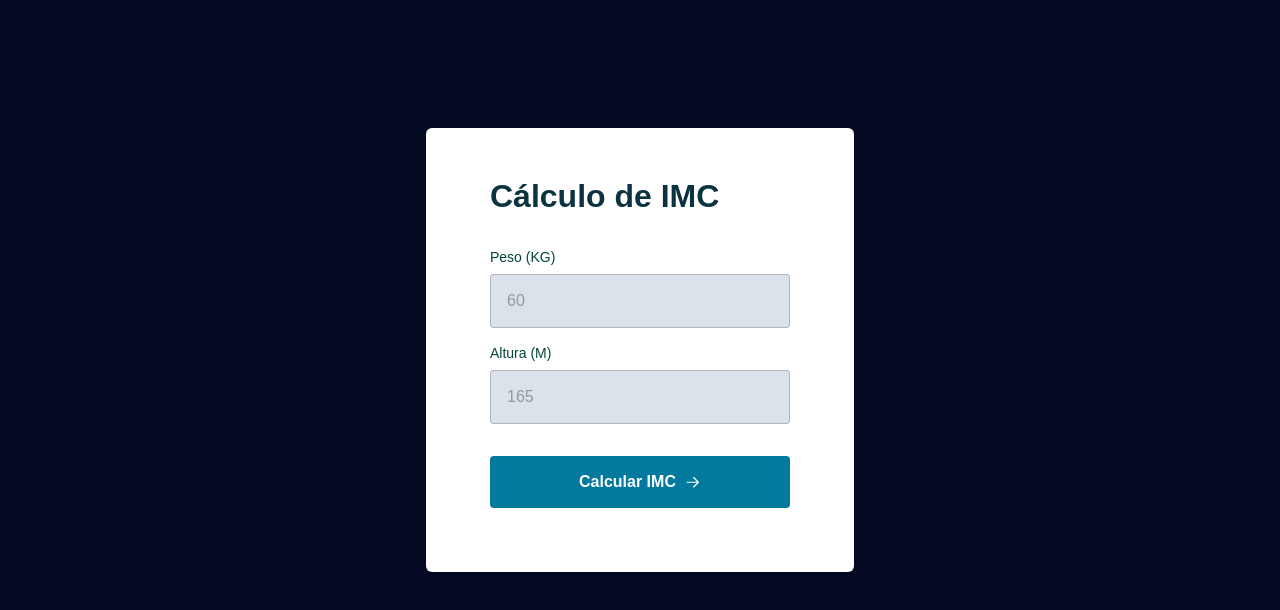
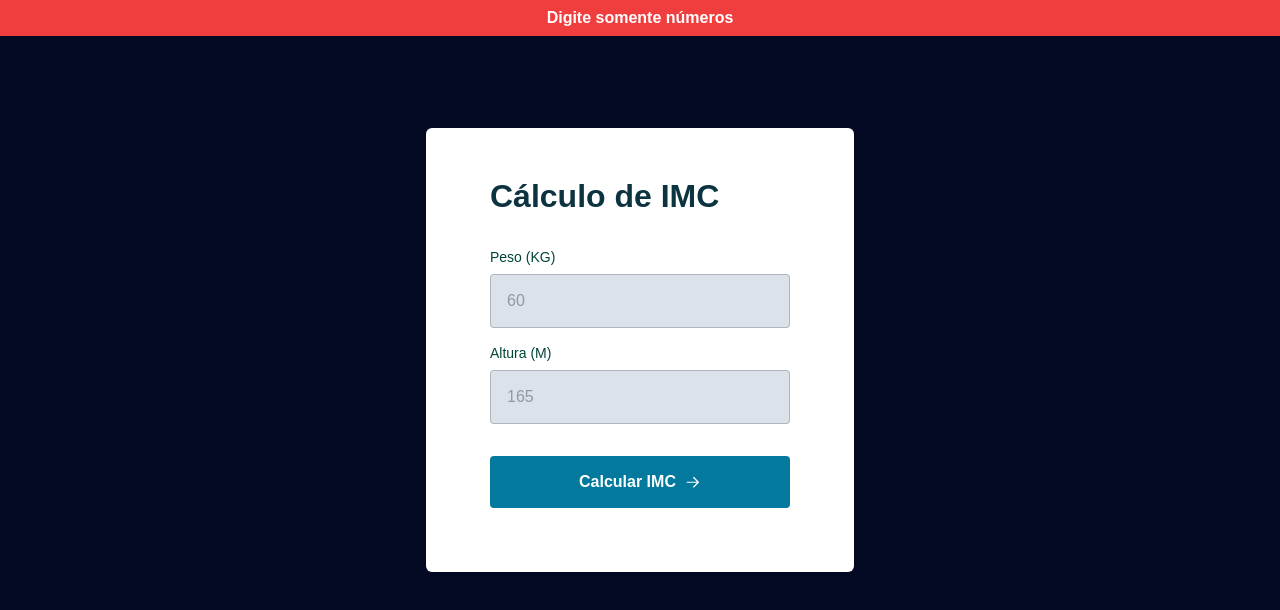
Before and after one commit to patrickxfranco/IMC, a plain HTML site: page index.html in a window 1280 px wide. Drawn offline with Linux system fonts and the light colour scheme.

Commit message:
Criação e estilização da mensagem de erro

```diff
--- a/index.html
+++ b/index.html
@@ -20,6 +20,10 @@
 
 </head>
 <body>
+
+      <div class="alert-error open">
+        Digite somente números
+      </div>
 
   <div class="container">
 
--- a/style.css
+++ b/style.css
@@ -151,3 +151,27 @@ button {
 .modal button:hover {
   transform: scale(1.1);
 }
+
+/*
+ * ALERT ERROR
+ */
+
+.alert-error.open {
+  visibility: visible;
+  transform: translateY(0);
+}
+
+.alert-error {
+  position: absolute;
+  background-color: var(--bg-error);
+  top: 0;
+  left: 0;
+  right: 0;
+  text-align: center;
+  color: var(--tt-error);
+  padding: 0.8rem 0;
+  font-weight: bold;
+  visibility: hidden;
+  transform: translateY(-10);
+  transition: transform 0.5s;
+}
```
